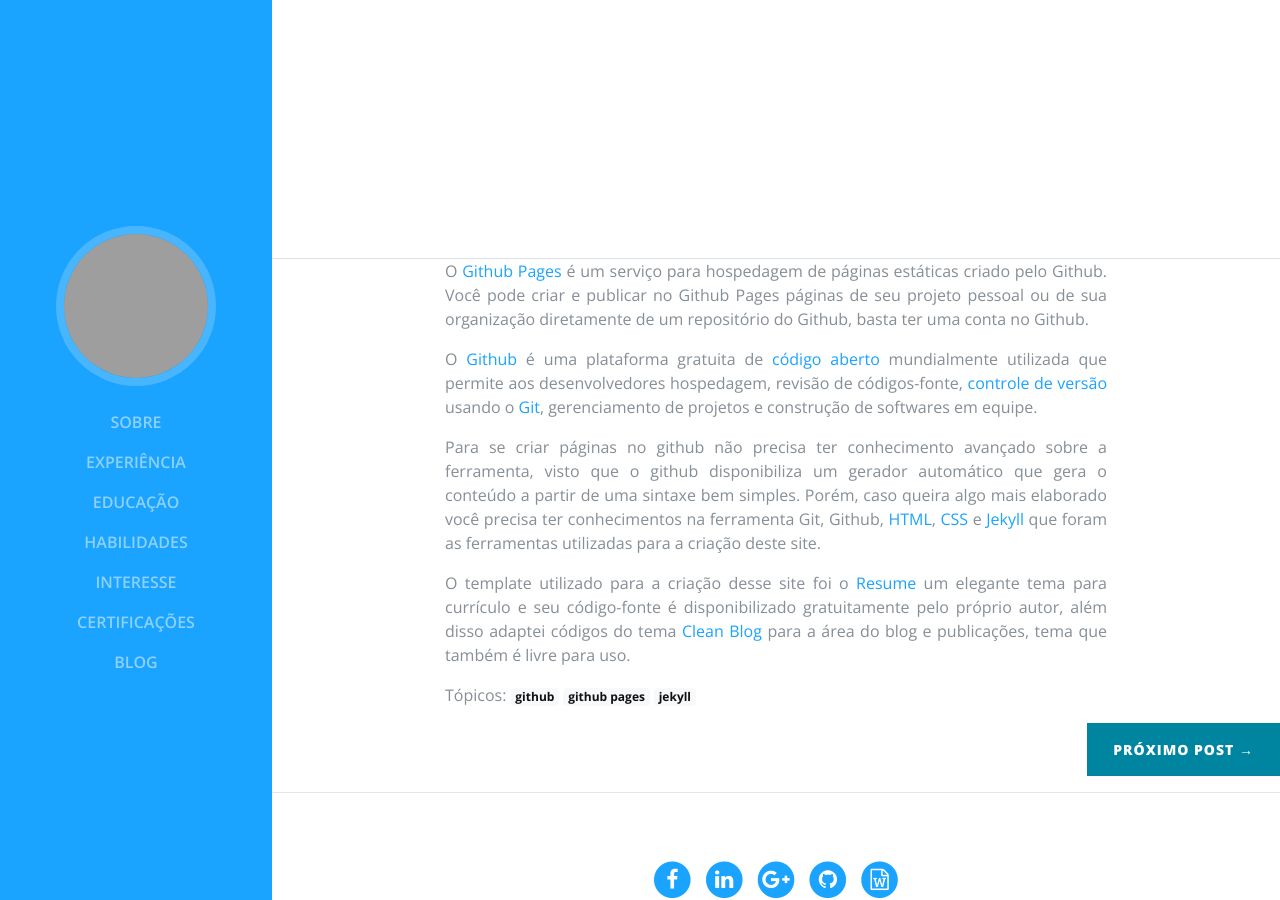
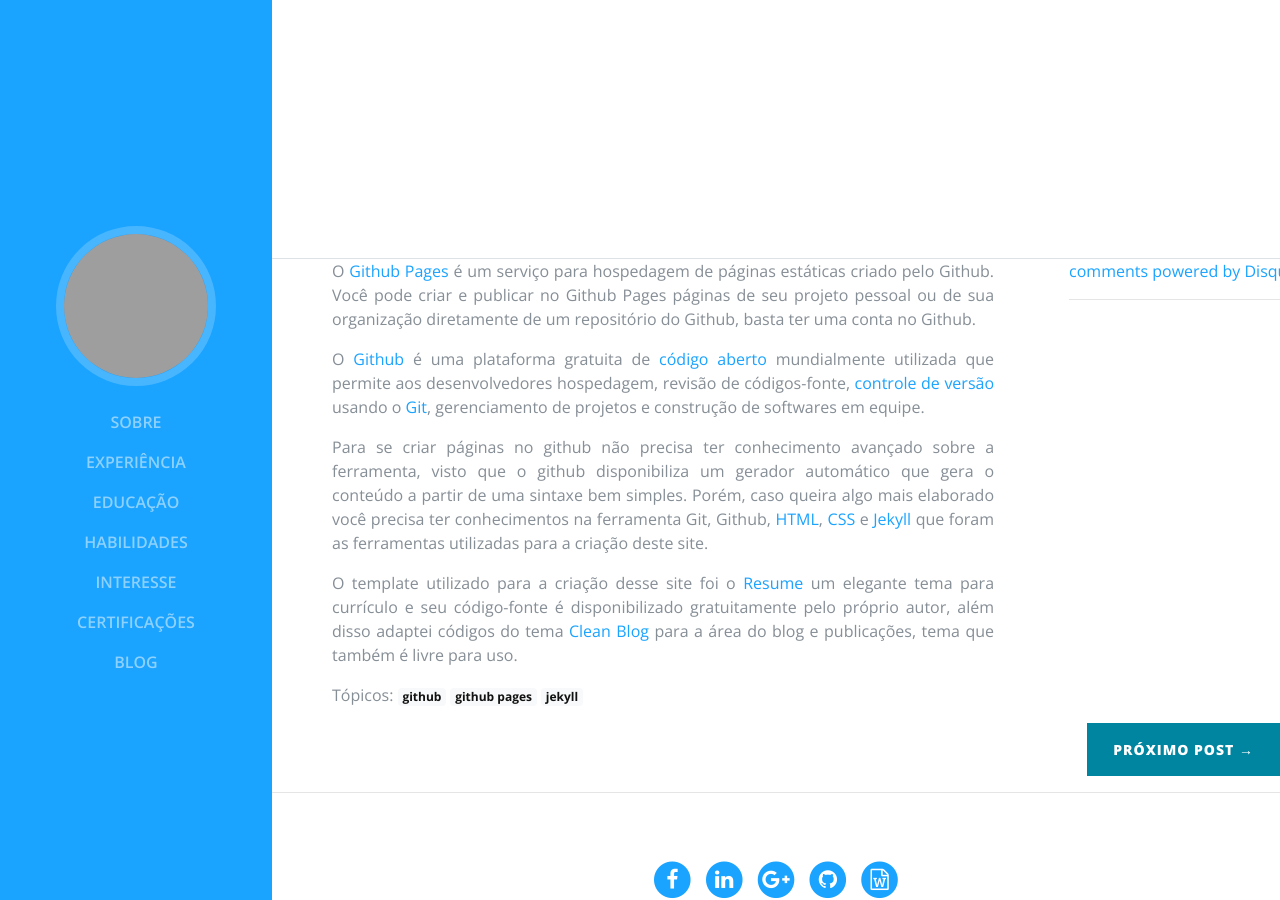
Before and after one commit to VictorHolanda21/victorholanda21.github.io, a Jekyll site: the page built from _posts/2017-11-10-ola-github-pages.markdown, in a window 1280 px wide and 900 px high, scrolled down 641 px. Built offline with Jekyll 4.4.1, drawn with Linux system fonts in a browser that asks for light colours; some web fonts are replaced; comment, search, counter and statistics services are not loaded; some of the changed lines change nothing that is shown; grey boxes are pictures that could not be loaded.

Commit message:
Modified (2) Disqus comment

```diff
--- a/_includes/disqus.html
+++ b/_includes/disqus.html
@@ -1,22 +1,15 @@
 <div id="disqus_thread"></div>
-<script>
-    /**
-     *  RECOMMENDED CONFIGURATION VARIABLES: EDIT AND UNCOMMENT THE SECTION BELOW TO INSERT DYNAMIC VALUES FROM YOUR PLATFORM OR CMS.
-     *  LEARN WHY DEFINING THESE VARIABLES IS IMPORTANT: https://disqus.com/admin/universalcode/#configuration-variables
-     */
-
-    var disqus_config = function () {
-        this.page.url = {{page.url | prepend : site.url }};  // Replace PAGE_URL with your page's canonical URL variable
-        this.page.identifier = {{page.url}}; // Replace PAGE_IDENTIFIER with your page's unique identifier variable
-    };
-
-    (function() {  // DON'T EDIT BELOW THIS LINE
-        var d = document, s = d.createElement('script');
-
-        s.src = 'https://{{site.disqus_shortname}}.disqus.com/embed.js';
-
-        s.setAttribute('data-timestamp', +new Date());
-        (d.head || d.body).appendChild(s);
-    })();
+<script type="text/javascript">
+// required: replace example with your forum shortname
+var disqus_shortname = '{{site.disqus_shortname}}';
+var disqus_identifier = '{{ page.url }}';
+/* * * DON'T EDIT BELOW THIS LINE * * */
+(function() {
+var dsq = document.createElement('script'); dsq.type = 'text/javascript'; dsq.async = true;
+dsq.src = '//' + disqus_shortname + '.disqus.com/embed.js';
+(document.getElementsByTagName('head')[0] || document.getElementsByTagName('body')[0]).appendChild(dsq);
+})();
 </script>
-<noscript>Please enable JavaScript to view the <a href="https://disqus.com/?ref_noscript" rel="nofollow">comments powered by Disqus.</a></noscript>
+<noscript>Please enable JavaScript to view the <a href="http://disqus.com/?ref_noscript">comments powered by Disqus.</a></noscript>
+<a href="http://disqus.com" class="dsq-brlink">comments powered by <span class="logo-disqus">Disqus</span></a>
+</section>
--- a/_layouts/post.html
+++ b/_layouts/post.html
@@ -50,6 +50,8 @@
 
           </div>
 
+
+    {% if jekyll.environment == 'production' %}
         {% if page.comments %}
 
         <div class="clearfix">
@@ -60,6 +62,7 @@
         </div>
 
         {% endif %}
+    {% endif %}
 
         </div>
     </article>
```
